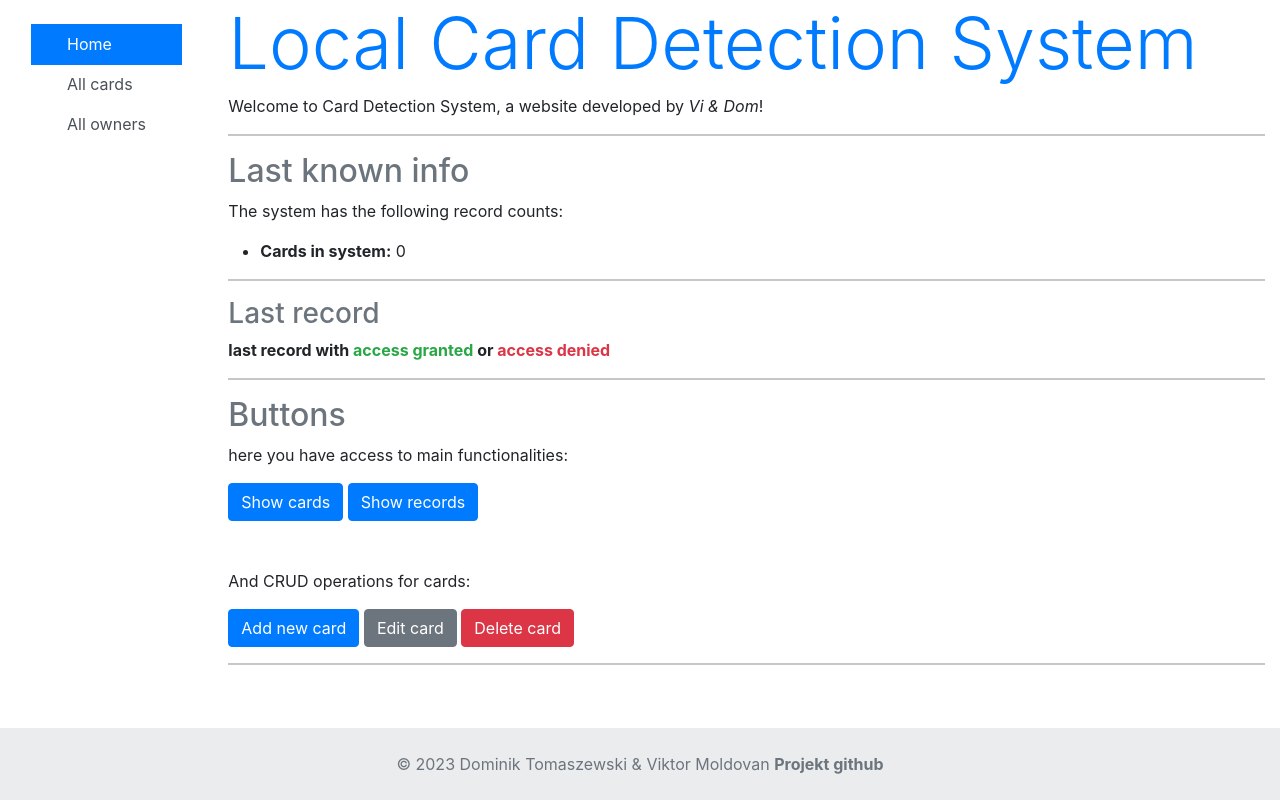
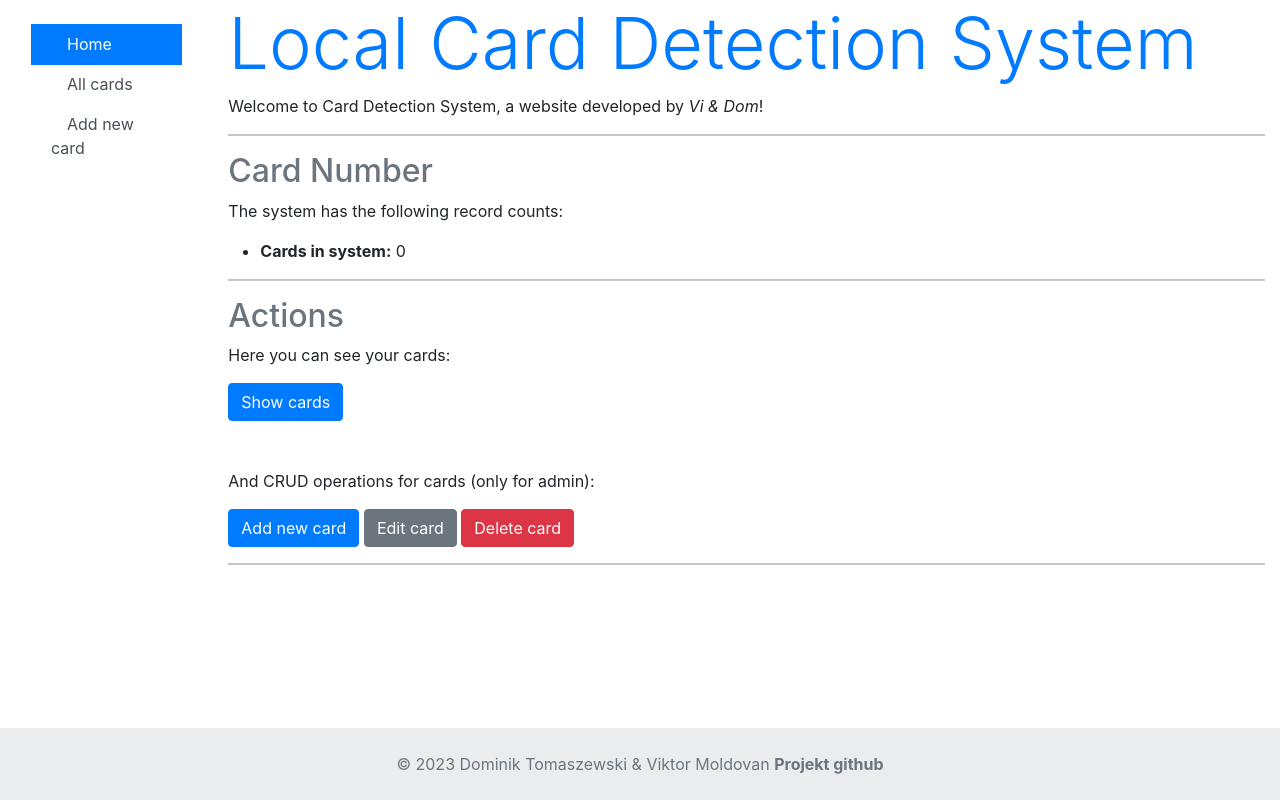
Before and after one commit to vi-mcw196/PiR-project, a Django app: page /index/ in a window 1280 px wide. Run offline with Django 4.2, Linux system fonts and the light colour scheme; data that the repository does not hold is empty.

Commit message:
final version

```diff
--- a/PiR/PiR/subscriber.py
+++ b/PiR/PiR/subscriber.py
@@ -6,7 +6,7 @@ PORT = 1883
 SUBSCRIBE_TOPIC = "JavaPG/feeds/rpi-rfid"
 PUBLISHER_TOPIC = "JavaPG/feeds/rpi-led"
 ADAFRUIT_USER = "JavaPG"
-ADAFRUIT_KEY = "aio_FqvQ51I2XkJCChPfNRnCY3IqE9SV"
+ADAFRUIT_KEY = "aio_FLyR35i02lrBQzjXCssKYforlInx"
 
 
 def on_connect(client, userdata, flags, rc):
--- a/PiR/cardSystem/templates/base_generic.html
+++ b/PiR/cardSystem/templates/base_generic.html
@@ -23,11 +23,11 @@
         <a href="#" class="list-group-item list-group-item-action py-2 ripple active">
           <i class="fas fa-chart-area fa-fw me-3"></i><span>Home</span>
         </a>
-        <a href="#" class="list-group-item list-group-item-action py-2 ripple"
+        <a href="/admin/cardSystem/card/" class="list-group-item list-group-item-action py-2 ripple"
           ><i class="fas fa-lock fa-fw me-3"></i><span>All cards</span></a
         >
-        <a href="#" class="list-group-item list-group-item-action py-2 ripple"
-          ><i class="fas fa-chart-line fa-fw me-3"></i><span>All owners</span></a
+        <a href="/admin/cardSystem/card/add/" class="list-group-item list-group-item-action py-2 ripple"
+          ><i class="fas fa-chart-line fa-fw me-3"></i><span>Add new card</span></a
         >
 
       </div>
--- a/PiR/cardSystem/templates/index.html
+++ b/PiR/cardSystem/templates/index.html
@@ -6,7 +6,7 @@
 
   <hr/>
 
-  <h2 class="text-secondary">Last known info</h2>
+  <h2 class="text-secondary">Card Number</h2>
   <p>The system has the following record counts:</p>
   <ul>
     <li><strong>Cards in system:</strong> {{ num_cards }}</li>
@@ -14,26 +14,15 @@
 
   <hr/>
 
-  <h3 class="text-secondary">Last record</h3>
-    <strong>last record with
-      <span class="text-success">access granted</span>
-      or
-      <span class="text-danger">access denied</span>
-    </strong>
 
-    <hr/>
-
-  <h2 class="text-secondary">Buttons</h2>
-  <p>here you have access to main functionalities:</p>
-  <button type="button" class="btn btn-primary">Show cards</button>
-  <button type="button" class="btn btn-primary">Show records</button>
+  <h2 class="text-secondary">Actions</h2>
+  <p>Here you can see your cards:</p>
+  <a href="/admin/cardSystem/card/"><button type="button" class="btn btn-primary">Show cards</button></a>
   <br/><br/><br/>
-  <p>And CRUD operations for cards:</p>
-  <button type="button" class="btn btn-primary">Add new card</button>
-  <button type="button" class="btn btn-secondary">Edit card</button>
-  <button type="button" class="btn btn-danger">Delete card</button>
-  <!-- maybe add card owner end edit card owner? -->
-
+  <p>And CRUD operations for cards (only for admin):</p>
+  <a href="/admin/cardSystem/card/add/"><button type="button" class="btn btn-primary">Add new card</button></a>
+  <a href="/admin/cardSystem/card/18427321-8d30-4a4c-ba91-3a2b2c4ad22e/change/"><button type="button" class="btn btn-secondary">Edit card</button></a>
+  <a href="/admin/cardSystem/card/18427321-8d30-4a4c-ba91-3a2b2c4ad22e/change/"><button type="button" class="btn btn-danger">Delete card</button></a>
   <hr/>
 
 {% endblock %}
```
Also changed, not shown: PiR/PiR/publisher.py (deleted, +0 -44 lines).
